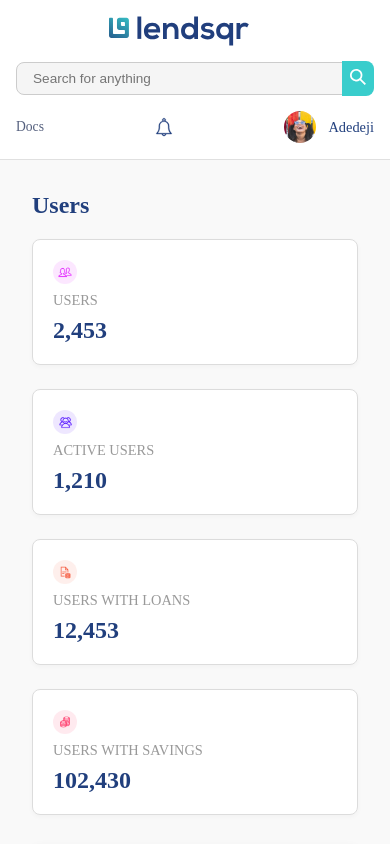
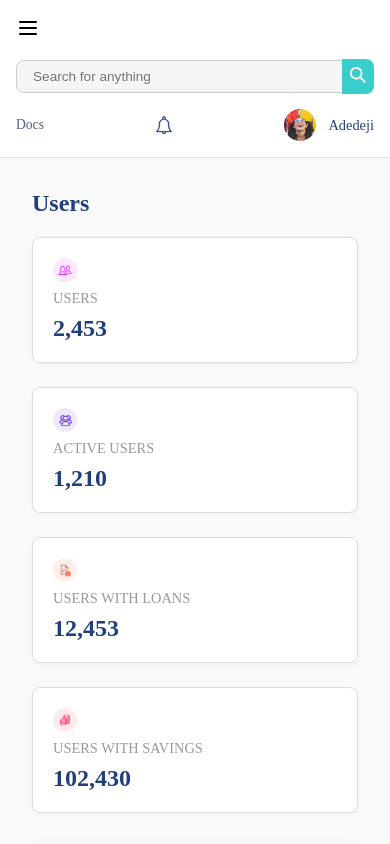
Before and after one commit to akinolapo/lendsqr-fe-test, a Next.js app: page /dashboard in a window 390 px wide. Built offline with nearby package versions, Linux system fonts and the light colour scheme.

Commit message:
mobile resposiveness

```diff
--- a/src/app/dashboard/page.tsx
+++ b/src/app/dashboard/page.tsx
@@ -20,6 +20,7 @@ type User = {
 };
 
 export default function DashboardPage() {
+  const [sidebarOpen, setSidebarOpen] = useState(false);
   const [users, setUsers] = useState<User[]>([]);
   const [currentPage, setCurrentPage] = useState(1);
   const [activeFilterIndex, setActiveFilterIndex] = useState<number | null>(null);
@@ -46,12 +47,16 @@ export default function DashboardPage() {
   };
 
   const columns = ['ORGANIZATION', 'USERNAME', 'EMAIL', 'PHONE NUMBER', 'DATE JOINED', 'STATUS'];
+  const toggleSidebar = () => setSidebarOpen(prev => !prev);
 
   return (
     <div className={styles.dashboardLayout}>
-      <Topbar />
+      <Topbar onToggleSidebar={toggleSidebar} />
+       {sidebarOpen && (
+      <div className={styles.overlay} onClick={() => setSidebarOpen(false)} />
+    )}
       <div className={styles.dashboardBody}>
-        <Sidebar />
+        <Sidebar isOpen={sidebarOpen} onClose={() => setSidebarOpen(false)} />
         <main className={styles.mainContent}>
           <div className={styles.header}>
             <h2>Users</h2>
--- a/src/components/Sidebar.module.scss
+++ b/src/components/Sidebar.module.scss
@@ -86,3 +86,31 @@
     margin-top: 1.2rem;
   }
 }
+
+.closeIcon {
+  display: none;
+}
+
+.overlay {
+  position: fixed;
+  top: 0;
+  left: 0;
+  z-index: 998;
+  width: 100vw;
+  height: 100vh;
+  background: rgba(0, 0, 0, 0.4);
+  display: none;
+}
+
+@media (max-width: 768px) {
+  .overlay {
+    display: block;
+  }
+
+  .closeIcon {
+    display: block;
+    text-align: right;
+    margin-bottom: 1rem;
+    cursor: pointer;
+  }
+}
--- a/src/components/Sidebar.tsx
+++ b/src/components/Sidebar.tsx
@@ -2,6 +2,12 @@
 
 import Image from 'next/image';
 import styles from './Sidebar.module.scss';
+import { X } from 'lucide-react';
+
+interface SidebarProps {
+  isOpen: boolean;
+  onClose: () => void;
+}
 
 const menuGroups = [
   {
@@ -40,12 +46,15 @@ const menuGroups = [
   // Add more sections here as needed
 ];
 
-export default function Sidebar() {
+export default function Sidebar({ isOpen, onClose }: SidebarProps) {
   return (
-    <aside className={styles.sidebar}>
+    <aside className={`${styles.sidebar} ${isOpen ? styles.open : ''}`}>
       {/* <div className={styles.logo}>
         <Image src="/logo.svg" alt="Lendsqr Logo" width={140} height={30} />
       </div> */}
+      <div className={styles.closeIcon} onClick={onClose}>
+        <X size={20} />
+      </div>
       <nav className={styles.nav}>
         <ul>
           {menuGroups.map((group, gIndex) => (
--- a/src/components/Topbar.module.scss
+++ b/src/components/Topbar.module.scss
@@ -114,3 +114,19 @@
     font-size: 0.85rem;
   }
 }
+
+.mobileMenu {
+  display: none;
+  cursor: pointer;
+}
+
+@media (max-width: 768px) {
+  .mobileMenu {
+    display: block;
+    margin-right: 1rem;
+  }
+
+  .left {
+    display: none; // Hide logo since menu is shown
+  }
+}
--- a/src/components/Topbar.tsx
+++ b/src/components/Topbar.tsx
@@ -1,9 +1,21 @@
+'use client';
+
 import Image from 'next/image';
 import styles from './Topbar.module.scss';
+import { Menu } from 'lucide-react';
 
-export default function Topbar() {
+interface TopbarProps {
+  onToggleSidebar: () => void;
+}
+
+export default function Topbar({ onToggleSidebar }: TopbarProps) {
   return (
     <div className={styles.topbar}>
+      {/* Hamburger only on mobile */}
+      <div className={styles.mobileMenu} onClick={onToggleSidebar}>
+        <Menu size={24} />
+      </div>
+
       <div className={styles.left}>
         <Image src="/logo.svg" alt="Lendsqr Logo" width={140} height={30} />
       </div>
@@ -19,7 +31,13 @@ export default function Topbar() {
         <a href="#">Docs</a>
         <Image src="/icons/bell.svg" alt="Notifications" width={20} height={20} />
         <div className={styles.avatar}>
-          <Image src="/images/profile.png" alt="Avatar" width={32} height={32} className={styles.profileImage} />
+          <Image
+            src="/images/profile.png"
+            alt="Avatar"
+            width={32}
+            height={32}
+            className={styles.profileImage}
+          />
           <span>Adedeji</span>
         </div>
       </div>
```
